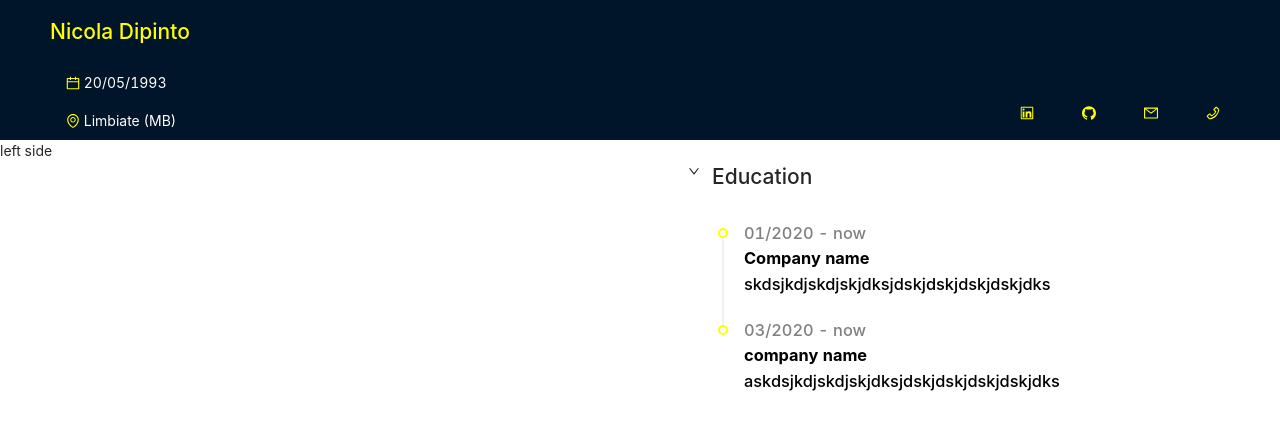
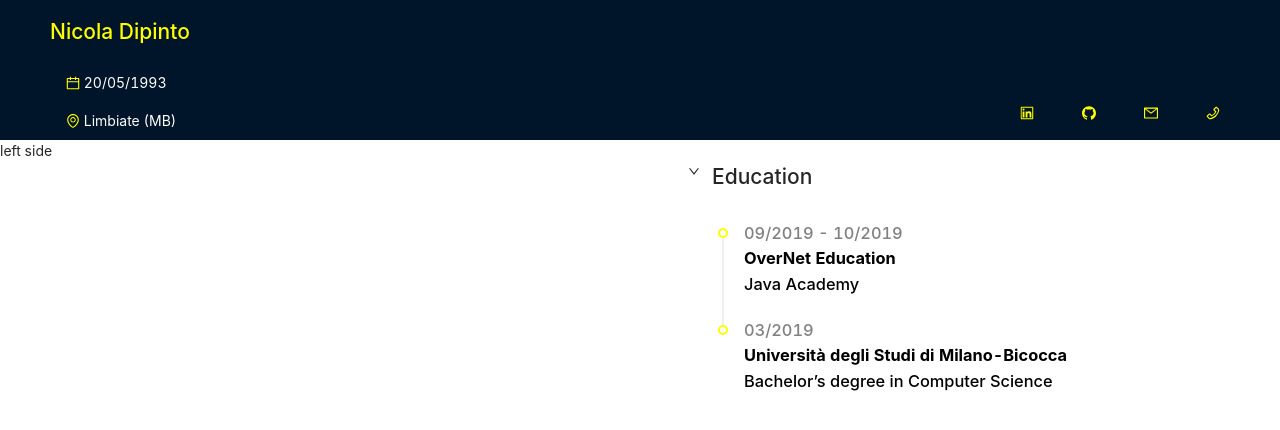
Before and after one commit to NicolaDipintoDev/cv.assignment, a React (Create React App) app in the folder cv-assignment/: page / in a window 1280 px wide. Shown: the top 430 px of the page. Built offline with nearby package versions, Linux system fonts and the light colour scheme.

Commit message:
experiences consntants real implementation

```diff
--- a/cv-assignment/src/components/Content/container/rightSide/constants/constants.js
+++ b/cv-assignment/src/components/Content/container/rightSide/constants/constants.js
@@ -2,14 +2,63 @@ export const education = {
   title: "Education",
   experiences: [
     {
-      date: "01/2020 - now",
-      title: "Company name",
-      description: "skdsjkdjskdjskjdksjdskjdskjdskjdskjdks"
+      date: "09/2019 - 10/2019",
+      title: "OverNet Education",
+      description: "Java Academy"
     },
     {
-      date: "03/2020 - now",
-      title: "company name",
-      description: "askdsjkdjskdjskjdksjdskjdskjdskjdskjdks"
+      date: "03/2019",
+      title: "Università degli Studi di Milano-Bicocca",
+      description: "Bachelor’s degree in Computer Science"
     }
   ]
 };
+
+export const workExperiences = {
+  title: "Work Experiences",
+  experiences: [
+    {
+      date: "01/2020 - now",
+      title: "FME Education",
+      description: `Full stack engineer
+        React, Laravel, MySql, MongoDB.
+        Front-end: components development in TTD with react.
+        Back-end: DPI development in TTD with Laravel.`
+    },
+    {
+      date: "10/2019 - 11/2019",
+      title: "FME Education",
+      description: `Full stack engineer
+          React, Laravel, MySql, MongoDB.
+          Front-end: components development in TTD with react.
+          Back-end: DPI development in TTD with Laravel.`
+    },
+    {
+      date: "01/2020 - now",
+      title: "Accenture",
+      description: "Java Developer"
+    },
+    {
+      date: "04/2016 - 09/2019",
+      title: "Formazione Amica ADV",
+      description: `Private courses of programming: c/c++, Java, html, CSS, javascript;
+        Private lessons of math and computer science
+        to the artistic gymnastic national team, from
+        the first to the last year of highschool;
+        Private lessons to middle school, highschool and university students.
+        `
+    },
+    {
+      date: "01/2014 - 02/2018",
+      title: "Pizzeria Graziella",
+      description: `Client and orders management;
+        Pizza baking management.
+          `
+    },
+    {
+        date: "07/2013 - 12/2013",
+        title: "Fastweb",
+        description: 'Network monitoring;'
+      }
+  ]
+};
```
